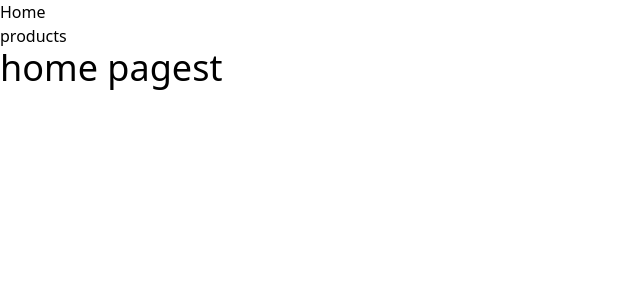
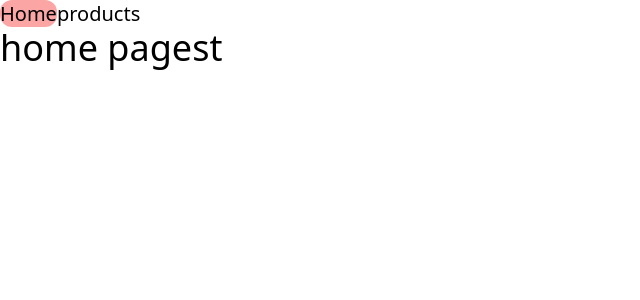
Before and after one commit to olaknowct/nuxtCommerce, a Nuxt app: page / in a window 1280 px wide. Shown: the top 300 px of the page, without its empty margins (0-640 px from the left). Built offline with nearby package versions, Linux system fonts and the light colour scheme.

Commit message:
use layouts directory

```diff
--- a/app.vue
+++ b/app.vue
@@ -1,11 +1,5 @@
 <template>
-  <ul>
-    <li>
-      <NuxtLink to="/">Home</NuxtLink>
-    </li>
-    <li>
-      <NuxtLink to="/products">products</NuxtLink>
-    </li>
-  </ul>
-  <NuxtPage />
+  <NuxtLayout>
+    <NuxtPage />
+  </NuxtLayout>
 </template>
--- /dev/null
+++ b/components/navigation.vue
@@ -0,0 +1,14 @@
+<template>
+  <header>
+    <nav>
+      <ul class="flex flex-row text-xl">
+        <li class="">
+          <NuxtLink class="rounded-xl bg-red-300" to="/">Home</NuxtLink>
+        </li>
+        <li>
+          <NuxtLink to="/products">products</NuxtLink>
+        </li>
+      </ul>
+    </nav>
+  </header>
+</template>
--- /dev/null
+++ b/layouts/default.vue
@@ -0,0 +1,8 @@
+<template>
+  <div>
+    <Navigation />
+    <main>
+      <slot />
+    </main>
+  </div>
+</template>
```
